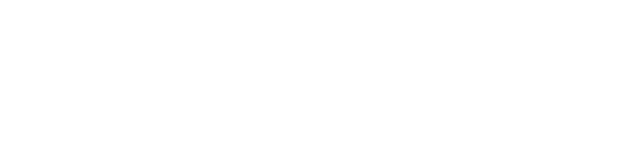
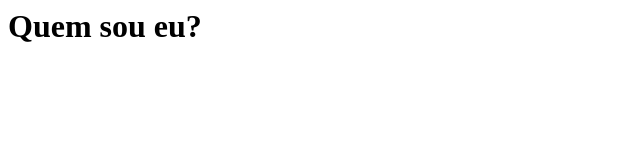
Before and after one commit to GeidsonRegis/Quem-sou-eu-, a plain HTML site: page Index.html in a window 1280 px wide. Shown: the whole page, without its empty margins (0-640 px from the left). Drawn offline with Linux system fonts and the light colour scheme.

Commit message:
Segunda aula

```diff
--- a/Index.html
+++ b/Index.html
@@ -6,6 +6,6 @@
     <link rel="stylesheet" href="style.css">
 </head>
 <body>
-
+    <h1>Quem sou eu?</h1>
 </body>
 </html>
```
